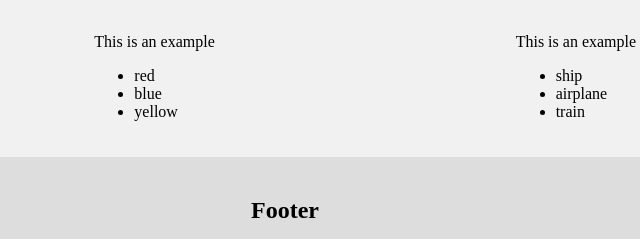
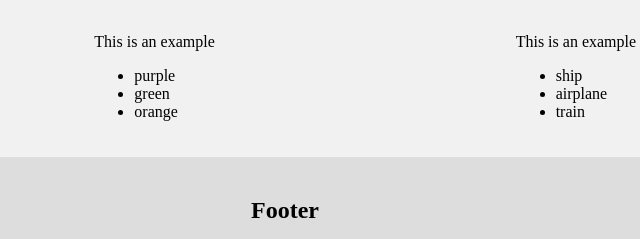
Before and after one commit to OscarMaRo/Workshop, a plain HTML site: page index.html in a window 1280 px wide. Shown: the part 364-603 px from the top of the page, 355-995 px from the left. Drawn offline with Linux system fonts and the light colour scheme.

Commit message:
Change from primary colors to complementary color orange, purple, green

```diff
--- a/index.html
+++ b/index.html
@@ -38,9 +38,9 @@
         <div class="side">
             <p>This is an example</p>
             <ul>
-                <li>red</li>
-                <li>blue</li>
-                <li>yellow</li>
+                <li>purple</li>
+                <li>green</li>
+                <li>orange</li>
             </ul>
         </div>
         <div class="side">
```
